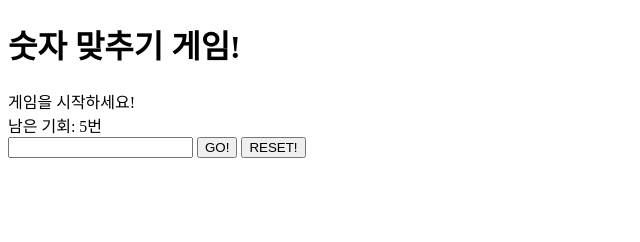
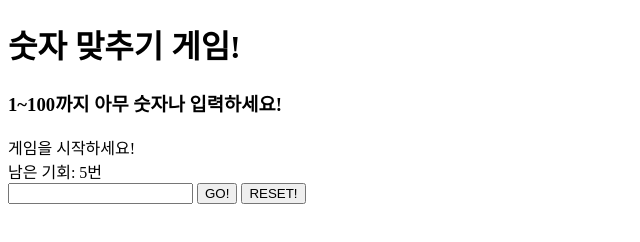
Before and after one commit to jn33-dev/first-JS-project, a plain HTML site: page index.html in a window 1280 px wide. Shown: the whole page, without its empty margins (0-640 px from the left). Drawn offline with Linux system fonts and the light colour scheme.

Commit message:
number game framework html add line

```diff
--- a/index.html
+++ b/index.html
@@ -10,6 +10,7 @@
   </head>
   <body>
     <h1>숫자 맞추기 게임!</h1>
+    <h3>1~100까지 아무 숫자나 입력하세요!</h3>
     <div id = "result-area">게임을 시작하세요!</div>
     <div id = "chance-area">남은 기회: 5번</div>
     <input type = "number" id = "user-input"/>
```
